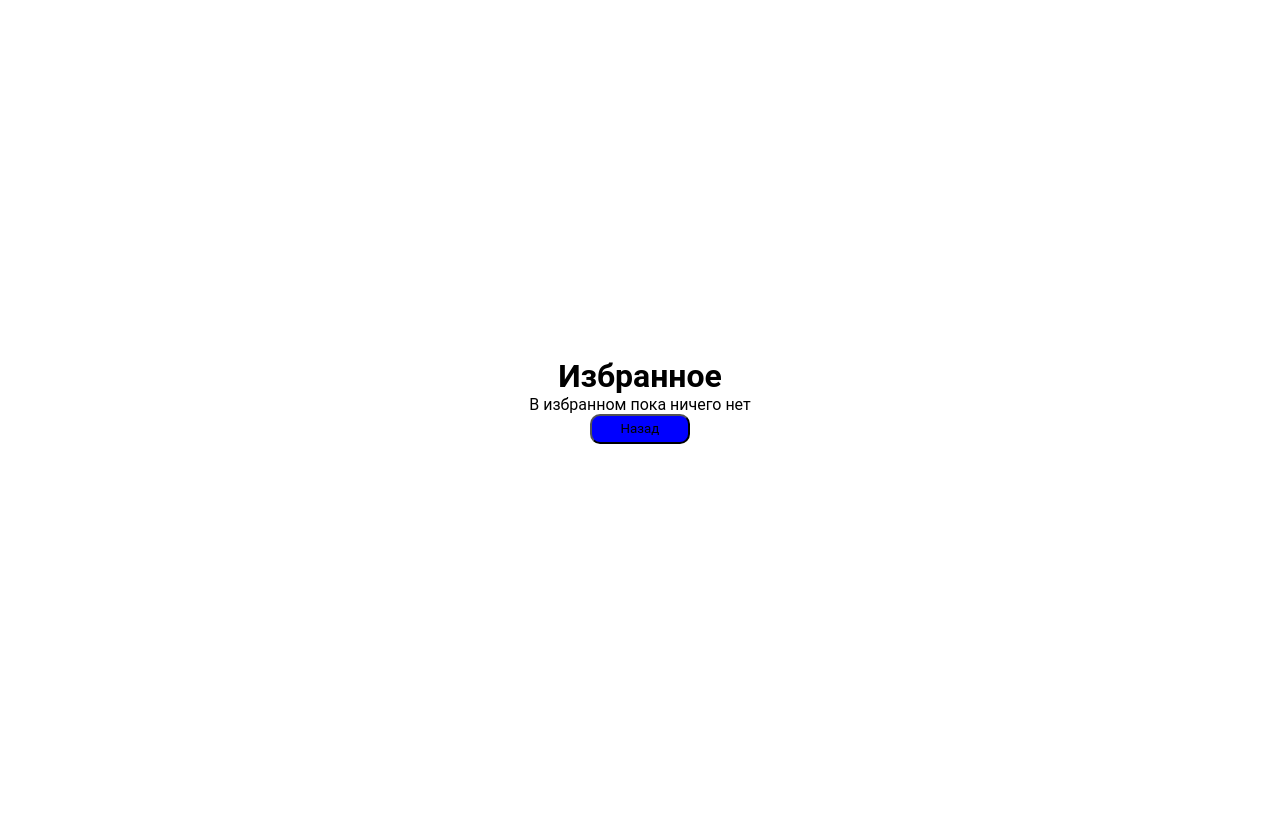
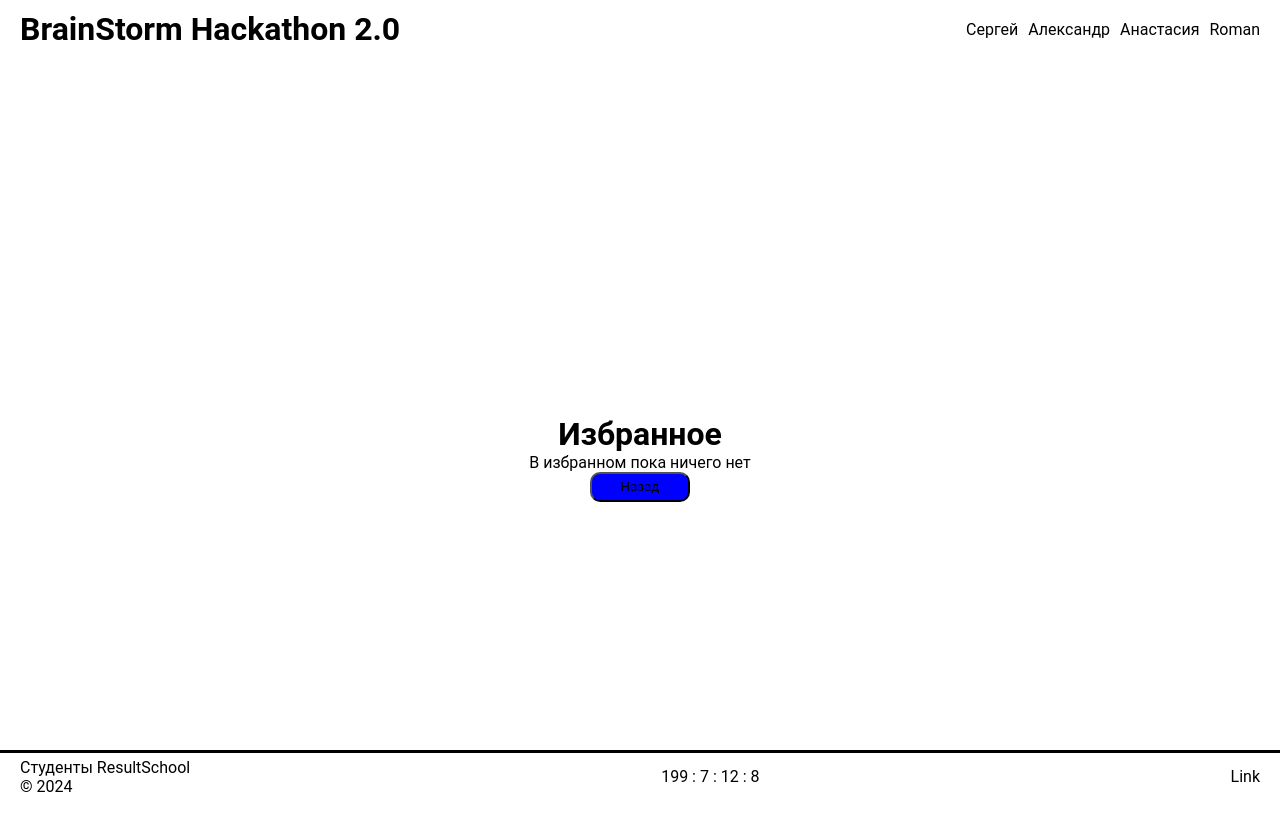
Before and after one commit to Yogurt7v/Hackaton2, a React (Vite) app in the folder hackthon/: page /favorite in a window 1280 px wide. Shown: the top 830 px of the page. Before the commit the page ends 800 px from the top, so only its background shows below. Built offline with nearby package versions, Linux system fonts and the light colour scheme.

Commit message:
добавлен футер с таймером.

```diff
--- /dev/null
+++ b/hackthon/src/components/footer/footer.jsx
@@ -0,0 +1,45 @@
+/* eslint-disable react-hooks/exhaustive-deps */
+import { useEffect, useState } from "react";
+import style from "./footer.module.css";
+
+export const Footer = () => {
+  const [time, setTime] = useState("");
+
+  const calculateTimeDifference = () => {
+    const startDate = new Date(2023, 7, 28, 12, 0, 0);
+    const currentDate = new Date();
+
+    const timeDifference = currentDate.getTime() - startDate.getTime();
+
+    const days = Math.floor(timeDifference / (1000 * 60 * 60 * 24));
+    const hours = Math.floor((timeDifference / (1000 * 60 * 60)) % 24);
+    const minutes = Math.floor((timeDifference / 1000 / 60) % 60);
+    const seconds = Math.floor((timeDifference / 1000) % 60);
+    const result = `${days} : ${hours} : ${minutes} : ${seconds}`;
+    setTime(result);
+  };
+
+
+  useEffect(() => {
+    setTimeout(calculateTimeDifference, 1000);
+  }, [calculateTimeDifference]);
+
+  return (
+    <div className={style.footerWrapper}>
+      <div className={style.footerLeft}>
+        <div className={style.footerText}>
+          Студенты ResultSchool
+        </div>
+        <div className={style.footerLogo}>© 2024 </div>
+      </div>
+
+      <div className={style.footerCenter}>
+        <div className={style.footerTimer}>{time}</div>
+      </div>
+
+      <div className={style.footerRight}>
+        <div className={style.footerLink}>Link</div>
+      </div>
+    </div>
+  );
+};
--- /dev/null
+++ b/hackthon/src/components/footer/footer.module.css
@@ -0,0 +1,11 @@
+.footerWrapper{
+    position: absolute;
+    bottom: 0;
+    width: 100%;
+    height: 50px;
+    display: flex;
+    justify-content: space-between;
+    align-items: center;
+    padding: 10px 20px;
+    border-top: 3px solid black;
+}
--- a/hackthon/src/components/header/header.jsx
+++ b/hackthon/src/components/header/header.jsx
@@ -2,7 +2,7 @@ import slyle from "./header.module.css";
 import { TEAM } from "../../constants/team";
 import { Link } from "react-router-dom";
 
-export const Header = () => {
+export const Header = ({ onFavoritePage }) => {
   return (
     <>
       <div className={slyle.header}>
@@ -14,9 +14,12 @@ export const Header = () => {
             </li>
           ))}
         </ul>
-        <Link to="/favorite">
-          <div>Избранное</div>
-        </Link>
+
+        {onFavoritePage ? null : (
+          <Link to="/favorite">
+            <div>Избранное</div>
+          </Link>
+        )}
       </div>
     </>
   );
--- a/hackthon/src/components/index.js
+++ b/hackthon/src/components/index.js
@@ -6,3 +6,4 @@ export * from "./bard/bard.jsx"
 export * from "./progress-bar/progress-bar.jsx"
 export * from "./swiper/git-swip.jsx"
 export * from "./logo/logo.jsx"
+export * from "./footer/footer.jsx"
--- a/hackthon/src/pages/favorite-page/favorite-page.jsx
+++ b/hackthon/src/pages/favorite-page/favorite-page.jsx
@@ -1,6 +1,6 @@
 /* eslint-disable react-hooks/exhaustive-deps */
 import style from "./favorite-page.module.css";
-import { Button, Card,} from "../../components";
+import { Button, Card, Footer, Header } from "../../components";
 import { useEffect, useState } from "react";
 import { useNavigate } from "react-router-dom";
 import { TEAM } from "../../constants";
@@ -14,7 +14,9 @@ export const FavoritePage = () => {
   };
 
   const removeFromFavorite = (id) => {
-    const removedFavorites = favorite.filter((favoriteItem) => favoriteItem.id !== id);
+    const removedFavorites = favorite.filter(
+      (favoriteItem) => favoriteItem.id !== id
+    );
     localStorage.removeItem(id);
     setFavorite(removedFavorites);
   };
@@ -26,7 +28,9 @@ export const FavoritePage = () => {
 
   useEffect(() => {
     const getFavorites = () => {
-      const favoriteItems = TEAM.filter((teamMember) => localStorage.getItem(teamMember.id));
+      const favoriteItems = TEAM.filter((teamMember) =>
+        localStorage.getItem(teamMember.id)
+      );
       setFavorite(favoriteItems);
     };
 
@@ -34,16 +38,25 @@ export const FavoritePage = () => {
   }, []);
 
   return (
+    <>
+    <Header onFavoritePage={true}/>
       <div className={style.favoritePage}>
         <h1>Избранное</h1>
         <div className={style.favoriteWrapper}>
           {favorite.length > 0 ? (
             favorite.map((favoriteItem) => (
               <>
-            <div className={style.favoriteCardWrapper} key={favoriteItem.id}>
+                <div
+                  className={style.favoriteCardWrapper}
+                  key={favoriteItem.id}
+                >
                   <div>{favoriteItem.name}</div>
-              <Card person={favoriteItem}/>
-              <Button text={"Удалить"} borderRadius={"10px"} func={() =>removeFromFavorite(favoriteItem.id)}/>
+                  <Card person={favoriteItem} />
+                  <Button
+                    text={"Удалить"}
+                    borderRadius={"10px"}
+                    func={() => removeFromFavorite(favoriteItem.id)}
+                  />
                 </div>
               </>
             ))
@@ -66,5 +79,7 @@ export const FavoritePage = () => {
           />
         ) : null}
       </div>
+      <Footer />
+    </>
   );
 };
--- a/hackthon/src/pages/main-page/main-page.jsx
+++ b/hackthon/src/pages/main-page/main-page.jsx
@@ -1,20 +1,18 @@
 import style from "./main-page.module.css";
-import { Header, Card, TeamInfo } from "../../components";
+import { Header, Card, TeamInfo, Footer } from "../../components";
 import { TEAM } from "../../constants/team";
 
 export const MainPage = () => {
- return (
+  return (
     <>
-      <Header />
+      <Header onFavoritePage={false} />
       <TeamInfo />
       <div className={style.cardWrapper}>
         {TEAM.map((item) => (
-          <Card
-            person={item}
-            key={item.id}
-          />
+          <Card person={item} key={item.id} />
         ))}{" "}
       </div>
+      <Footer />
     </>
   );
 };
--- a/hackthon/src/pages/personal-page/personal-page.jsx
+++ b/hackthon/src/pages/personal-page/personal-page.jsx
@@ -8,7 +8,7 @@ import github from "../../assets/icons/github.svg"
 import { useEffect, useState } from "react";
 import { useNavigate, useParams } from "react-router-dom";
 import { TEAM } from "../../constants";
-import { ProgressBar, Button, Bard, GitSwip, Logo } from "../../components";
+import { ProgressBar, Button, Bard, GitSwip, Logo, Footer } from "../../components";
 import  favLogo from "../../assets/icons/star.svg";
 
 export const PersonalPage = () => {
@@ -86,6 +86,7 @@ export const PersonalPage = () => {
         {githubRepos.length > 0 ? <GitSwip githubRepos={githubRepos} /> : null}
       </div>
       <Button func={() => goBack()} text="Назад" />
+      <Footer />
     </div>
   );
 };
```
Lines whose indentation alone changed are shown as unchanged.
